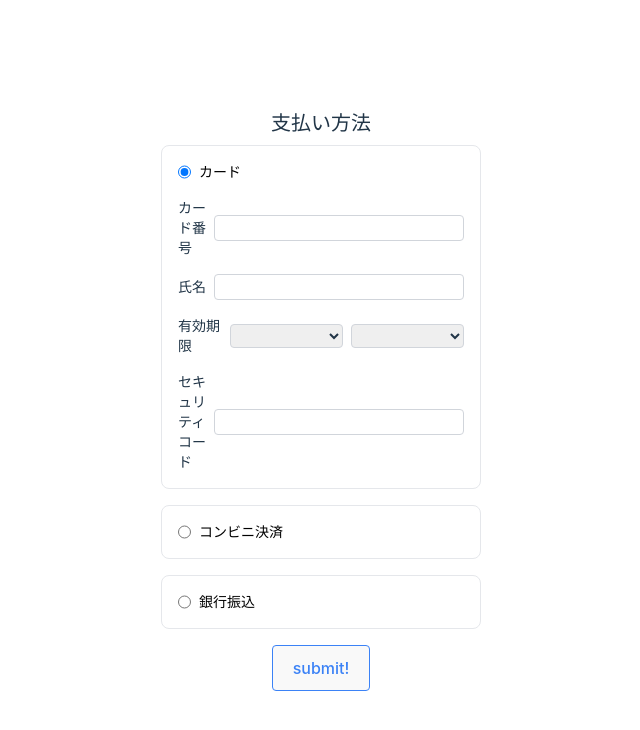
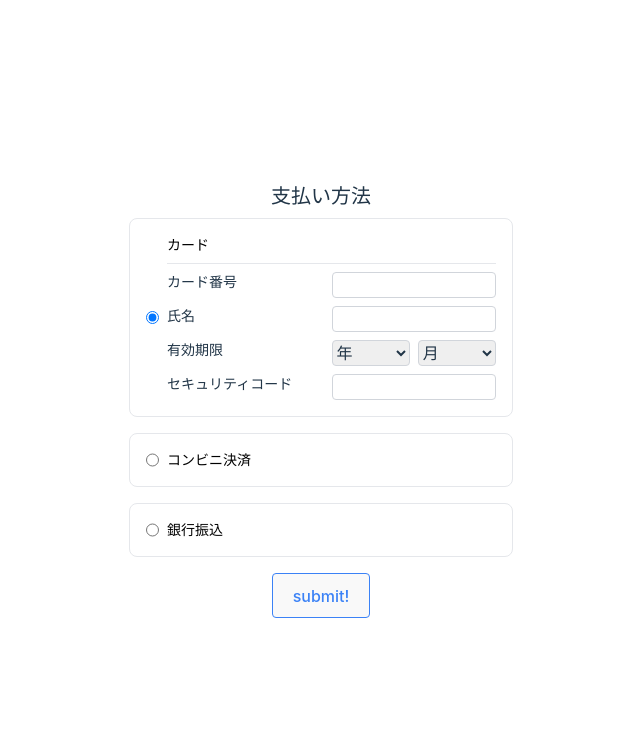
Before and after one commit to usk94/on-blur-and-on-submit-validation, a React (Vite) app: page / in a window 1280 px wide. Shown: the top 730 px of the page, without its empty margins (319-959 px from the left). Built offline with nearby package versions, Linux system fonts and the light colour scheme.

Commit message:
fix style

```diff
--- a/src/App.tsx
+++ b/src/App.tsx
@@ -3,6 +3,23 @@ import { FormType, PaymentMethodType, schema } from "./validator"
 import { zodResolver } from "@hookform/resolvers/zod"
 
 const paymentMethods = ["card", "convini", "bank"] as const
+
+const covniniOptions = [
+  { value: "familyMart", label: "ファミリーマート" },
+  { value: "sevenEleven", label: "セブンイレブン" },
+  { value: "lawson", label: "ローソン" },
+]
+
+const monthOptions = [...Array(12)].map((_, index) => ({
+  value: `0${index + 1}`.slice(-2),
+  label: `0${index + 1}`.slice(-2),
+}))
+
+const currentYear = new Date().getFullYear()
+const yearOptions = [...Array(32)].map((_, index) => ({
+  value: String(currentYear + index),
+  label: String(currentYear + index),
+}))
 
 const App = () => {
   const {
@@ -37,71 +54,88 @@ const App = () => {
   return (
     <form onSubmit={handleSubmit(onSubmit)} className="flex flex-col w-screen h-screen justify-center items-center">
       <p className="text-xl font-semibold">支払い方法</p>
-      <div className="mt-2 flex flex-col gap-y-4 w-80">
+      <div className="mt-2 flex flex-col gap-y-4 w-96">
         {paymentMethods.map((method) => {
           switch (method) {
             case "card":
               return (
-                <label className="flex flex-col w-full rounded-lg border py-4 px-4 border-gray-200">
-                  <div className="flex">
+                <label className="flex w-full rounded-lg border py-4 px-4 border-gray-200 gap-y-4">
                   <input type="radio" value="card" {...register("selectedPaymentMethod")} />
-                    <div className="flex items-center gap-x-3">
-                      <div className="text-left">
-                        <p className="ml-2 text-sm font-semibold text-black">カード</p>
-                      </div>
-                    </div>
-                  </div>
+                  <div className="ml-2">
+                    <p className="text-sm font-semibold text-black">カード</p>
                     {isActive(method) && (
-                    <div className="flex flex-col items-stretch">
-                      <div className="flex mt-4 items-center">
+                      <>
+                        <div className="pb-2 mt-2 border-t border-gray" />
+                        <div className="grid grid-rows-4 grid-cols-2 gap-y-2">
                           <p className="text-sm">カード番号</p>
-                        <input {...register("card.number")} className="border border-gray-300 rounded ml-2" />
-                      </div>
-                      <div className="flex mt-4 items-center">
+                          <input {...register("card.number")} className="border border-gray-300 rounded" />
                           <p className="text-sm">氏名</p>
-                        <input {...register("card.name")} className="border border-gray-300 rounded ml-2" />
-                      </div>
-                      <div className="flex mt-4 items-center">
+                          <input {...register("card.name")} className="border border-gray-300 rounded" />
                           <p className="text-sm">有効期限</p>
+                          <div className="flex gap-x-2">
                             <select
                               {...register("card.expiryYear")}
-                          className="w-1/2 border border-gray-300 rounded ml-2"
-                        />
+                              defaultValue="年"
+                              autoComplete="cc-exp-year"
+                              className="w-1/2 border border-gray-300 rounded"
+                            >
+                              <option key="default" value="">
+                                年
+                              </option>
+                              {yearOptions.map((option) => (
+                                <option key={option.value} value={option.value}>
+                                  {option.label}
+                                </option>
+                              ))}
+                            </select>
                             <select
                               {...register("card.expiryMonth")}
-                          className="w-1/2 border border-gray-300 rounded ml-2"
-                        />
+                              defaultValue="month"
+                              autoComplete="cc-exp-month"
+                              className="w-1/2 border border-gray-300 rounded"
+                            >
+                              <option key="default" value="">
+                                月
+                              </option>
+                              {monthOptions.map((option) => (
+                                <option key={option.value} value={option.value}>
+                                  {option.label}
+                                </option>
+                              ))}
+                            </select>
                           </div>
-                      <div className="flex mt-4 items-center">
                           <p className="text-sm">セキュリティコード</p>
-                        <input {...register("card.cvc")} className="border border-gray-300 rounded ml-2" />
+                          <input {...register("card.cvc")} className="border border-gray-300 rounded" />
                         </div>
+                      </>
+                    )}
                   </div>
-                  )}
                 </label>
               )
             case "convini":
               return (
-                <label className="flex flex-col border-gray-200 w-full rounded-lg border py-4 px-4">
-                  <div className="flex">
+                <label className="flex border-gray-200 w-full rounded-lg border py-4 px-4">
                   <input type="radio" value="convini" {...register("selectedPaymentMethod")} />
-                    <div className="flex items-center gap-x-3">
-                      <div className="text-left">
-                        <p className="ml-2 text-sm font-semibold text-black">コンビニ決済</p>
-                      </div>
-                    </div>
-                  </div>
+                  <div className="ml-2">
+                    <p className="text-sm font-semibold text-black">コンビニ決済</p>
                     {isActive(method) && (
                       <div className="flex mt-4 items-center">
-                      <select
-                        {...register("convini.conviniName")}
-                        className="w-1/2 border border-gray-300 rounded ml-2"
-                      />
+                        <select {...register("convini.conviniName")} className="border border-gray-300 rounded">
+                          <option key="default" value="">
+                            選択してください
+                          </option>
+                          {covniniOptions.map((option) => (
+                            <option key={option.value} value={option.value}>
+                              {option.label}
+                            </option>
+                          ))}
+                        </select>
                       </div>
                     )}
                     {isActive(method) && errors?.convini?.conviniName?.message && (
                       <p className="mt-2 text-red-500 text-sm">{errors?.convini?.conviniName?.message}</p>
                     )}
+                  </div>
                 </label>
               )
             case "bank":
```
Lines whose indentation alone changed are shown as unchanged.
